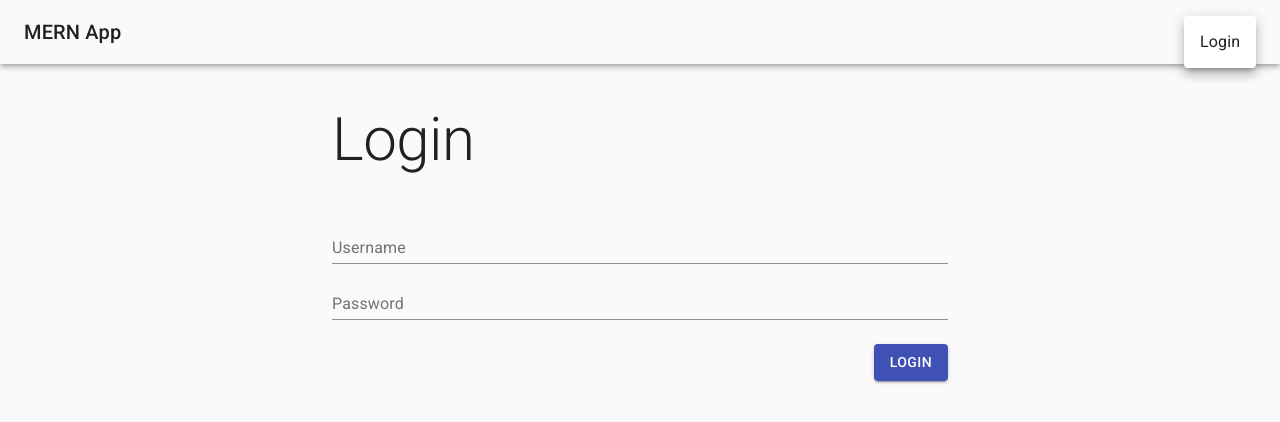
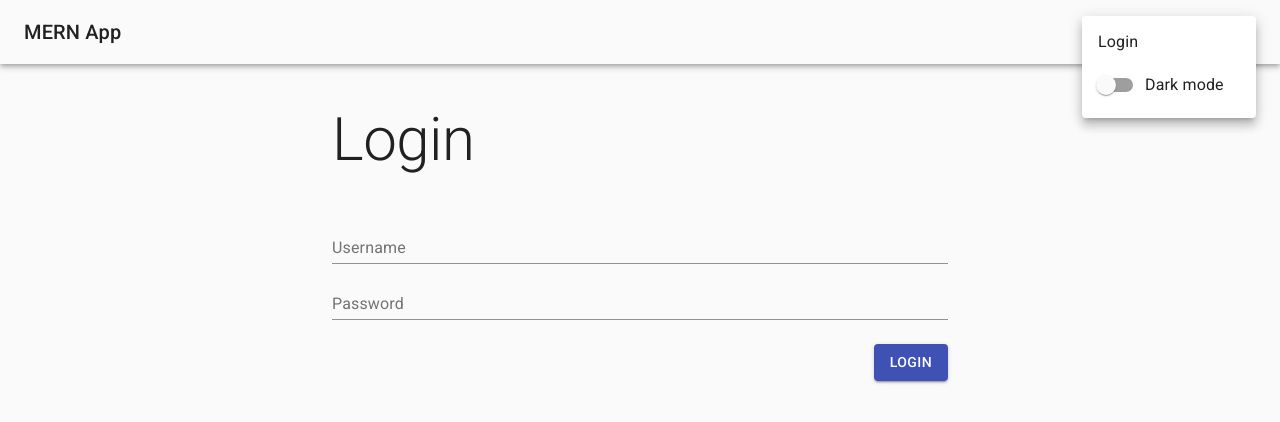
Before and after one commit to alaneparisot/ts-fullstack-starter, a React (Create React App) app in the folder client/: page /login in a window 1280 px wide. Both pictures are taken after a click on the button 1232 px from the left and 32 px from the top of the page. Shown: the top 422 px of the page. Built offline with nearby package versions, Linux system fonts and the light colour scheme; no server answers.

Commit message:
Handle Dark Mode Preference

```diff
--- a/client/package.json
+++ b/client/package.json
@@ -18,6 +18,7 @@
     "axios": "^0.21.1",
     "classnames": "^2.2.6",
     "react": "^17.0.1",
+    "react-cookie": "^4.0.3",
     "react-dom": "^17.0.1",
     "react-hook-form": "^6.15.4",
     "react-redux": "^7.2.2",
--- a/client/src/app/App.tsx
+++ b/client/src/app/App.tsx
@@ -1,9 +1,11 @@
+import { PaletteType } from '@material-ui/core/'
 import Box from '@material-ui/core/Box'
 import Container from '@material-ui/core/Container'
 import CssBaseline from '@material-ui/core/CssBaseline'
 import { ThemeProvider } from '@material-ui/core/styles'
 import useMediaQuery from '@material-ui/core/useMediaQuery'
 import { useEffect, useMemo } from 'react'
+import { useCookies } from 'react-cookie'
 import { useDispatch, useSelector } from 'react-redux'
 import { BrowserRouter as Router, Route, Switch } from 'react-router-dom'
 import { createTheme, DARK, LIGHT } from './theme'
@@ -20,22 +22,38 @@ import {
   fetchCurrentUser,
   resetCurrentUser,
   selectFetchCurrentUserStatus,
+  setPrefersDarkMode,
 } from '../features/user'
 
 export function App() {
   const dispatch = useDispatch()
 
+  const [cookies] = useCookies(['prefersDarkMode'])
+
   const fetchCsrfTokenStatus = useSelector(selectFetchCsrfTokenStatus)
-
   const fetchCurrentUserStatus = useSelector(selectFetchCurrentUserStatus)
   const loginStatus = useSelector(selectLoginStatus)
   const logoutStatus = useSelector(selectLogoutStatus)
 
-  const prefersDarkMode = useMediaQuery(`(prefers-color-scheme: ${DARK})`)
+  const deviceIsInDarkMode = useMediaQuery(`(prefers-color-scheme: ${DARK})`)
 
-  const theme = useMemo(() => createTheme(prefersDarkMode ? DARK : LIGHT), [
-    prefersDarkMode,
-  ])
+  const theme = useMemo(() => {
+    let paletteType: PaletteType
+
+    if (cookies.prefersDarkMode) {
+      const userPrefersDarkMode = cookies.prefersDarkMode === 'true'
+      paletteType = userPrefersDarkMode ? DARK : LIGHT
+      dispatch(setPrefersDarkMode(userPrefersDarkMode))
+    } else if (deviceIsInDarkMode) {
+      paletteType = DARK
+      dispatch(setPrefersDarkMode(true))
+    } else {
+      paletteType = LIGHT
+      dispatch(setPrefersDarkMode(false))
+    }
+
+    return createTheme(paletteType)
+  }, [dispatch, deviceIsInDarkMode, cookies])
 
   useEffect(() => {
     dispatch(fetchCsrfToken())
--- a/client/src/features/auth/authSlice.ts
+++ b/client/src/features/auth/authSlice.ts
@@ -102,7 +102,12 @@ export const selectFetchCsrfTokenStatus = (state: RootState) => {
   return state.auth.fetchCsrfTokenStatus
 }
 
-export const selectLoginStatus = (state: RootState) => state.auth.loginStatus
-export const selectLogoutStatus = (state: RootState) => state.auth.logoutStatus
+export const selectLoginStatus = (state: RootState) => {
+  return state.auth.loginStatus
+}
+
+export const selectLogoutStatus = (state: RootState) => {
+  return state.auth.logoutStatus
+}
 
 export const authReducer = authSlice.reducer
--- a/client/src/features/user/UserMenu.tsx
+++ b/client/src/features/user/UserMenu.tsx
@@ -1,28 +1,51 @@
 import { PopoverOrigin } from '@material-ui/core'
 import Box from '@material-ui/core/Box'
 import CircularProgress from '@material-ui/core/CircularProgress'
+import FormGroup from '@material-ui/core/FormGroup'
+import FormControlLabel from '@material-ui/core/FormControlLabel'
 import IconButton from '@material-ui/core/IconButton'
 import Menu from '@material-ui/core/Menu'
 import MenuItem from '@material-ui/core/MenuItem'
+import Switch from '@material-ui/core/Switch'
 import Typography from '@material-ui/core/Typography'
 import AccountCircle from '@material-ui/icons/AccountCircle'
 import { MouseEvent, useState } from 'react'
+import { useCookies } from 'react-cookie'
 import { useDispatch, useSelector } from 'react-redux'
+import { useHistory } from 'react-router-dom'
 import { selectCurrentUser } from './'
 import { logout } from '../auth'
-import { selectFetchCurrentUserStatus } from '../user'
-import { StyledLink } from '../../components'
+import {
+  selectFetchCurrentUserStatus,
+  selectUserPreferences,
+  setPrefersDarkMode,
+} from '../user'
 
 export function UserMenu() {
   const dispatch = useDispatch()
+  const history = useHistory()
+
+  const [, setCookie] = useCookies(['prefersDarkMode'])
 
   const user = useSelector(selectCurrentUser)
   const fetchCurrentUserStatus = useSelector(selectFetchCurrentUserStatus)
+  const userPreferences = useSelector(selectUserPreferences)
 
   const [anchorEl, setAnchorEl] = useState<HTMLElement | null>(null)
 
+  const handleDarkModeChange = () => {
+    const nextValue = !userPreferences.prefersDarkMode
+    dispatch(setPrefersDarkMode(nextValue))
+    setCookie('prefersDarkMode', nextValue)
+  }
+
   const handleIconClick = (evt: MouseEvent<HTMLElement>) => {
     setAnchorEl(evt.currentTarget)
+  }
+
+  const handleLinkClick = (path: string) => {
+    history.push(path)
+    handleMenuClose()
   }
 
   const handleLogout = () => {
@@ -59,10 +82,16 @@ export function UserMenu() {
         {user ? (
           <MenuItem onClick={handleLogout}>Logout</MenuItem>
         ) : (
-          <MenuItem onClick={handleMenuClose}>
-            <StyledLink to="/login">Login</StyledLink>
-          </MenuItem>
+          <MenuItem onClick={() => handleLinkClick('/login')}>Login</MenuItem>
         )}
+        <MenuItem onClick={handleDarkModeChange}>
+          <FormGroup>
+            <FormControlLabel
+              control={<Switch checked={!!userPreferences.prefersDarkMode} />}
+              label="Dark mode"
+            />
+          </FormGroup>
+        </MenuItem>
       </Menu>
     </>
   )
--- a/client/src/features/user/userSlice.ts
+++ b/client/src/features/user/userSlice.ts
@@ -4,14 +4,22 @@ import { User } from './'
 import { AppThunk, RootState } from '../../app'
 import { AsyncRequestStatus } from '../../types'
 
+interface UserPreferences {
+  prefersDarkMode: boolean
+}
+
 interface UserState {
   currentUser: User | null
   fetchCurrentUserStatus: AsyncRequestStatus
+  preferences: UserPreferences
 }
 
 const initialState: UserState = {
   currentUser: null,
   fetchCurrentUserStatus: 'idle',
+  preferences: {
+    prefersDarkMode: false,
+  },
 }
 
 export const userSlice = createSlice({
@@ -33,6 +41,12 @@ export const userSlice = createSlice({
     ) => {
       state.fetchCurrentUserStatus = action.payload
     },
+    setPrefersDarkMode: (
+      state,
+      action: PayloadAction<UserPreferences['prefersDarkMode']>,
+    ) => {
+      state.preferences.prefersDarkMode = action.payload
+    },
   },
 })
 
@@ -40,6 +54,7 @@ export const {
   resetCurrentUser,
   setCurrentUser,
   setFetchCurrentUserStatus,
+  setPrefersDarkMode,
 } = userSlice.actions
 
 const userApiUrl = '/api/users'
@@ -65,10 +80,16 @@ export const fetchCurrentUser = (): AppThunk => async (dispatch) => {
   }
 }
 
-export const selectCurrentUser = (state: RootState) => state.user.currentUser
+export const selectCurrentUser = (state: RootState) => {
+  return state.user.currentUser
+}
 
 export const selectFetchCurrentUserStatus = (state: RootState) => {
   return state.user.fetchCurrentUserStatus
 }
 
+export const selectUserPreferences = (state: RootState) => {
+  return state.user.preferences
+}
+
 export const userReducer = userSlice.reducer
--- a/client/src/index.tsx
+++ b/client/src/index.tsx
@@ -1,4 +1,5 @@
 import { StrictMode } from 'react'
+import { CookiesProvider } from 'react-cookie'
 import ReactDOM from 'react-dom'
 import { Provider } from 'react-redux'
 import { App, store } from './app'
@@ -6,9 +7,11 @@ import reportWebVitals from './reportWebVitals'
 
 ReactDOM.render(
   <StrictMode>
-    <Provider store={store}>
-      <App />
-    </Provider>
+    <CookiesProvider>
+      <Provider store={store}>
+        <App />
+      </Provider>
+    </CookiesProvider>
   </StrictMode>,
   document.getElementById('root'),
 )
```
Also changed, not shown: 1 other file (tests, documents, lock files or other folders).
